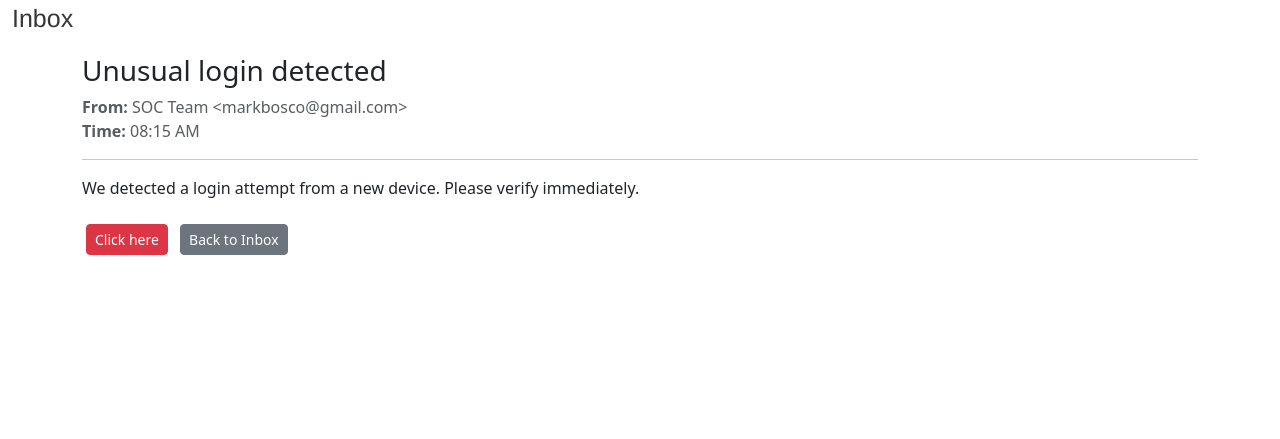
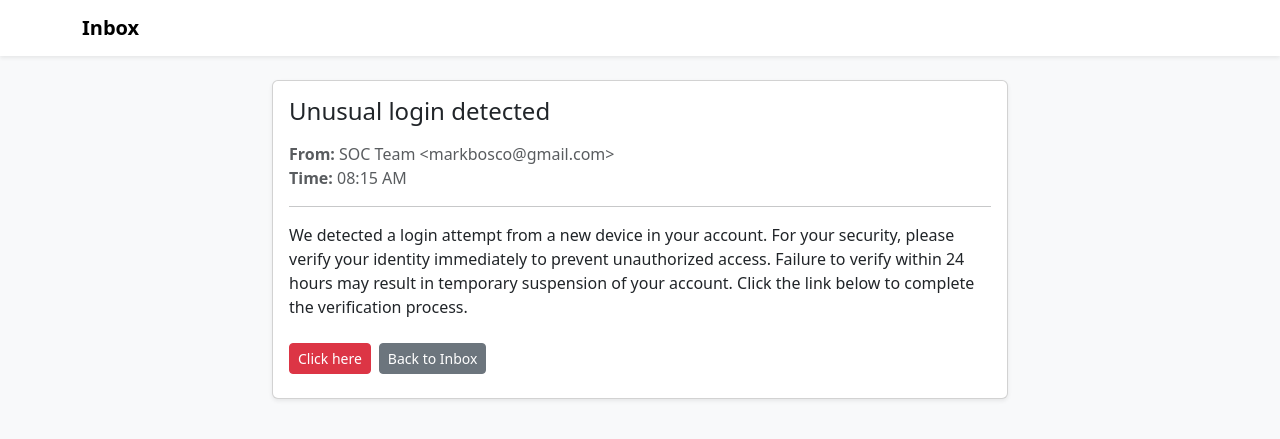
Before and after one commit to anshb993/Phishing-Simulator, a Flask app: page /email/1 in a window 1280 px wide. Shown: the top 439 px of the page. Run offline with Flask 3, Linux system fonts and the light colour scheme.

Commit message:
made UI improvements

```diff
--- a/email_templates.py
+++ b/email_templates.py
@@ -4,7 +4,12 @@ EMAILS = [
         "sender": "SOC Team",
         "email": "markbosco@gmail.com",
         "subject": "Unusual login detected",
-        "body": "We detected a login attempt from a new device. Please verify immediately.",
+        "body": (
+            "We detected a login attempt from a new device in your account. "
+            "For your security, please verify your identity immediately to prevent unauthorized access. "
+            "Failure to verify within 24 hours may result in temporary suspension of your account. "
+            "Click the link below to complete the verification process."
+        ),
         "time": "08:15 AM",
         "technique": "Urgency"
     },
@@ -13,7 +18,12 @@ EMAILS = [
         "sender": "Jacob, Manager",
         "email": "fantastic@gmail.com",
         "subject": "Account verification required",
-        "body": "Your account will be restricted unless you verify your details.",
+        "body": (
+            "Dear employee, your account requires immediate verification to comply with new corporate security policies. "
+            "As per company guidelines, failure to submit verification details by the end of today will result in account restrictions. "
+            "Please click the link provided to update your information promptly. "
+            "This is an urgent matter, and action is required to maintain access to your account."
+        ),
         "time": "10:56 AM",
         "technique": "Authority"
     },
@@ -22,9 +32,14 @@ EMAILS = [
         "sender": "IT Support",
         "email": "johnmarijones@hotmail.com",
         "subject": "Password expires today",
-        "body": "Your password will expire today. Update it to avoid lockout.",
+        "body": (
+            "Your account password is set to expire today. "
+            "To avoid being locked out of your account, you must update your password immediately. "
+            "Please follow the secure link provided to reset your password. "
+            "Ignoring this warning may prevent access to your email and company services. "
+            "IT Support recommends performing the update as soon as possible to maintain uninterrupted access."
+        ),
         "time": "11:59 AM",
         "technique": "Urgency"
     },
-
 ]
--- a/templates/base.html
+++ b/templates/base.html
@@ -4,31 +4,23 @@
 <head>
     <meta charset="utf-8">
     <meta name="viewport" content="width=device-width, initial-scale=1">
-    <title> {% block title %}
-
-        {% endblock title %}</title>
+    <title>{% block title %}{% endblock title %}</title>
     <link href="https://cdn.jsdelivr.net/npm/bootstrap@5.3.8/dist/css/bootstrap.min.css" rel="stylesheet"
         integrity="sha384-sRIl4kxILFvY47J16cr9ZwB07vP4J8+LH7qKQnuqkuIAvNWLzeN8tE5YBujZqJLB" crossorigin="anonymous">
 </head>
-</head>
 
-<body>
-    <div class="container-fluid">
-        <a class="navbar-nav"
-            style="font-family: Helvetica; font-size: 25px; color: rgb(54, 54, 54); text-decoration: none;"
-            href="/">Inbox</a>
+<body class="bg-light">
+
+    <nav class="navbar navbar-expand-lg navbar-light bg-white shadow-sm mb-4">
+        <div class="container">
+            <a class="navbar-brand fw-bold" href="/">Inbox</a>
         </div>
+    </nav>
 
-    <div class="container my-3">
+    <div class="container">
         {% block content %}
-
         {% endblock content %}
-
     </div>
-
-</body>
-
-</html>
 
     <script>
         document.addEventListener("DOMContentLoaded", () => {
@@ -40,3 +32,8 @@
             });
         });
     </script>
+
+    <script src="https://cdn.jsdelivr.net/npm/bootstrap@5.3.8/dist/js/bootstrap.bundle.min.js"></script>
+</body>
+
+</html>
--- a/templates/email.html
+++ b/templates/email.html
@@ -5,20 +5,32 @@
 {% endblock title %}
 
 {% block content %}
-    <h3>{{ email.subject }}</h3>
+<div class="row justify-content-center">
+    <div class="col-md-8">
+        <div class="card shadow-sm mb-4">
+            <div class="card-body">
 
-    <p class="text-muted">
-        <strong>From:</strong> {{ email.sender }} &lt;{{ email.email }}&gt;<br>
-        <strong>Time:</strong> {{ email.time }}
-    </p>
+                <h4 class="card-title mb-3">{{ email.subject }}</h4>
 
-    <hr>
+                <p class="text-muted mb-3">
+                    <strong>From:</strong> {{ email.sender }} &lt;{{ email.email }}&gt;<br>
+                    <strong>Time:</strong> {{ email.time }}
+                </p>
 
-    <p>{{ email.body }}</p>
+                <hr>
 
-    <div class="mt-4">
-        <a href="/login/{{email.id}}" class="btn btn-danger btn-sm mx-1">Click here</a>
-        <a href="/" class="btn btn-secondary btn-sm mx-1">Back to Inbox</a>
+                <p>{{ email.body }}</p>
+
+                <div class="mt-4 d-flex flex-wrap">
+                    <a href="/login/{{ email.id }}" class="btn btn-danger btn-sm me-2 mb-2">
+                        Click here
+                    </a>
+                    <a href="/" class="btn btn-secondary btn-sm mb-2">
+                        Back to Inbox
+                    </a>
+                </div>
+            </div>
+        </div>
     </div>
-
+</div>
 {% endblock content %}
```
Also changed, not shown: templates/index.html (+30 -9 lines), templates/login.html (+23 -5 lines). Lines whose indentation alone changed are shown as unchanged.
